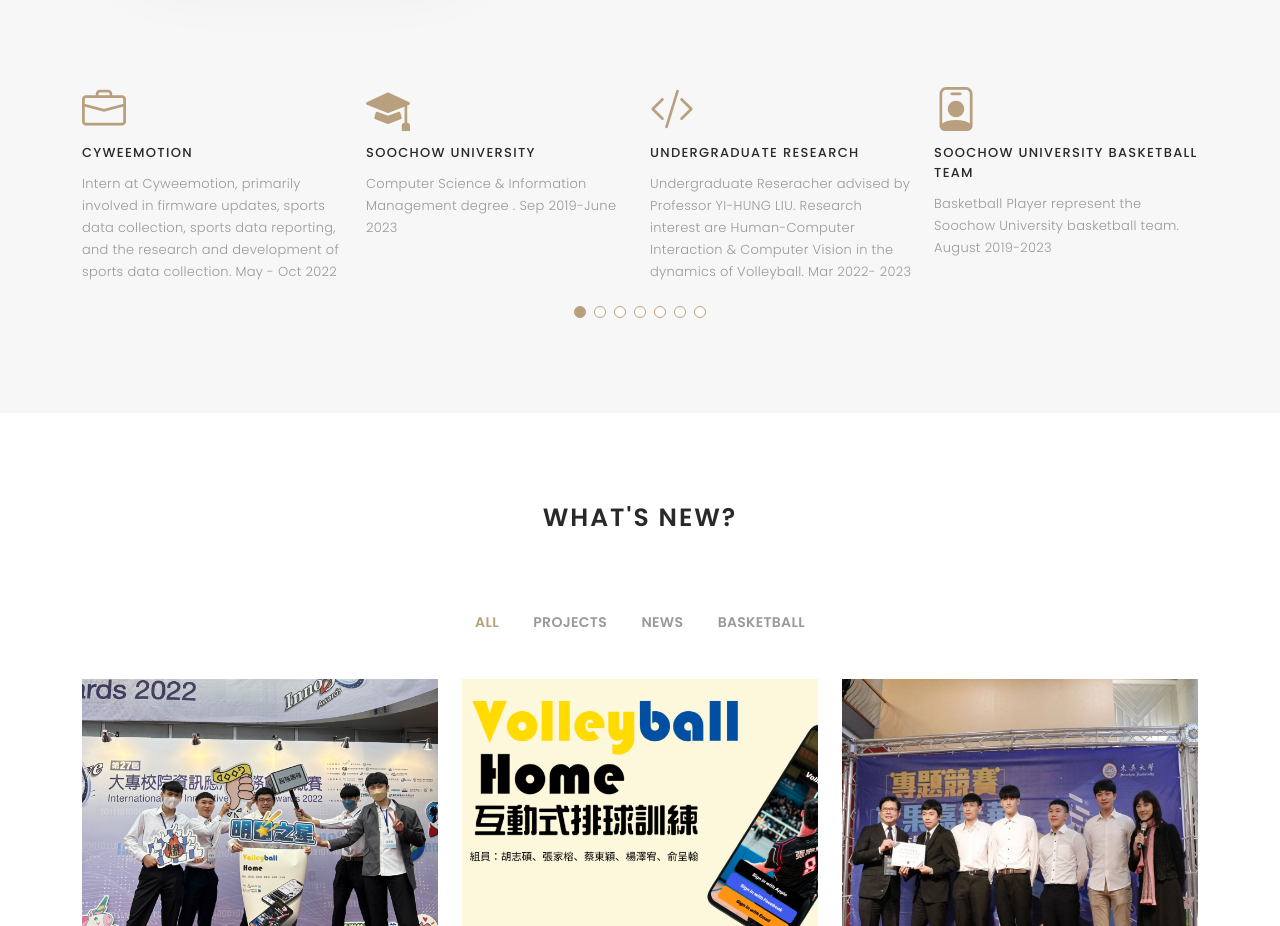
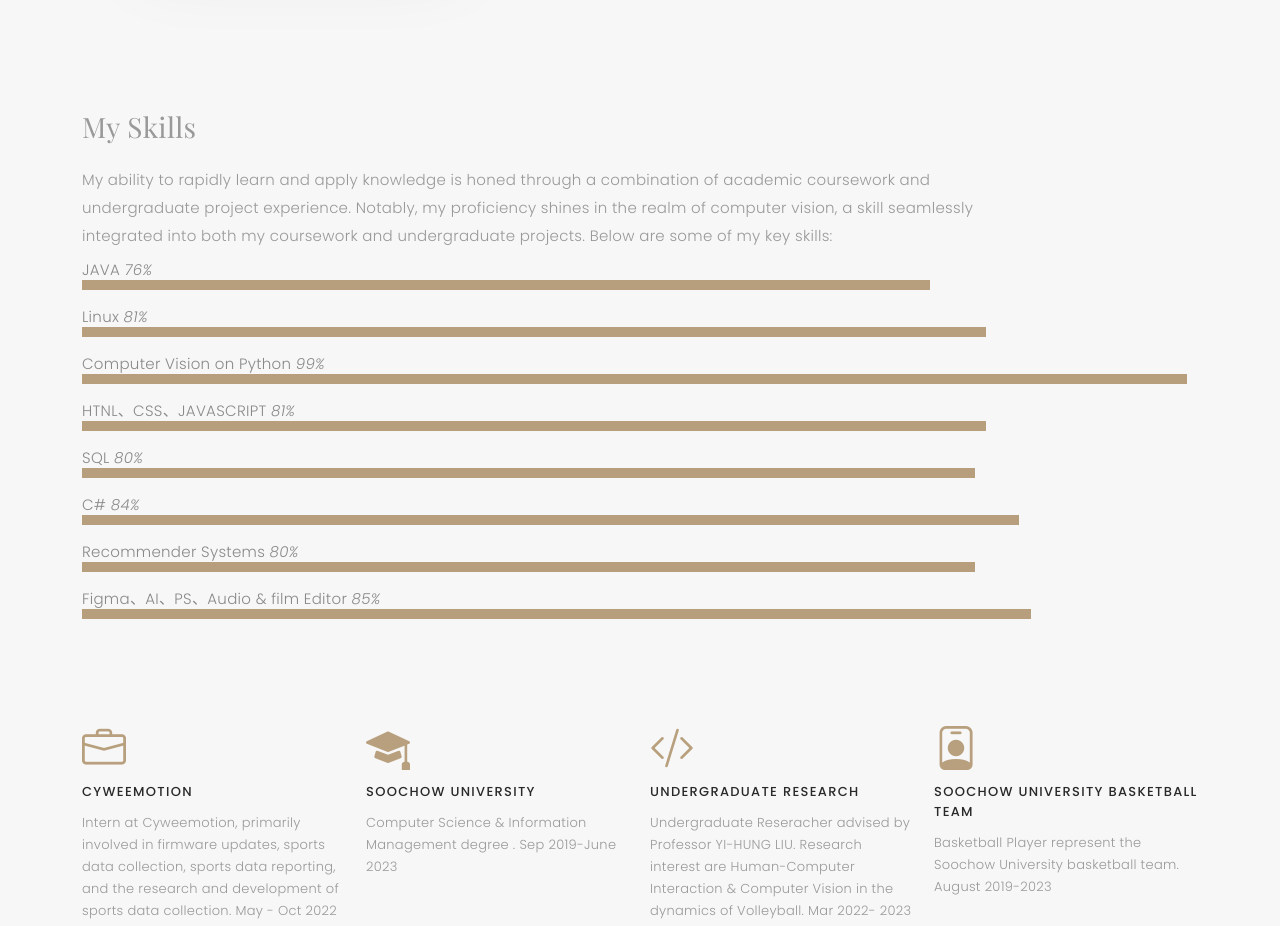
Before and after one commit to TsaiDWin/TsaiDungYing, a plain HTML site: page Resume/index.html in a window 1280 px wide. Shown: the part 1333-2259 px from the top of the page. Drawn offline with nearby package versions, Linux system fonts and the light colour scheme; a web font is replaced by a local one.

Commit message:
Update index.html

```diff
--- a/Resume/index.html
+++ b/Resume/index.html
@@ -103,6 +103,65 @@
         </div>
       </div>
     </div><!-- End About Section -->
+
+      <!-- ======= Skills Section ======= -->
+  <div id="skills" class="paddsection">
+    <div class="container">
+
+      <div class="skills-descr">
+        <p class="p-heading">My Skills</p>
+        <p class="separator">My ability to rapidly learn and apply knowledge is honed through a combination of academic coursework and undergraduate project experience. Notably, my proficiency shines in the realm of computer vision, a skill seamlessly integrated into both my coursework and undergraduate projects. Below are some of my key skills:</p>
+
+      </div>
+
+        <div class="row skills-content">
+
+
+          <span class="skill">JAVA <i class="val">76%</i></span>
+          <div class="progress-bar-wrap">
+            <div class="progress-bar" role="progressbar" aria-valuenow="20" aria-valuemin="0" aria-valuemax="100" style="width: 76%;"></div>
+          </div>
+
+        <span class="skill">Linux <i class="val">81%</i></span>
+          <div class="progress-bar-wrap">
+            <div class="progress-bar" role="progressbar" aria-valuenow="20" aria-valuemin="0" aria-valuemax="100" style="width: 81%;"></div>
+          </div>
+
+          <span class="skill">Computer Vision on Python <i class="val">99%</i></span>
+          <div class="progress-bar-wrap">
+            <div class="progress-bar" role="progressbar" aria-valuenow="20" aria-valuemin="0" aria-valuemax="100" style="width: 99%;"></div>
+          </div>
+
+          <span class="skill">HTNL、CSS、JAVASCRIPT <i class="val">81%</i></span>
+          <div class="progress-bar-wrap">
+            <div class="progress-bar" role="progressbar" aria-valuenow="20" aria-valuemin="0" aria-valuemax="100" style="width: 81%;"></div>
+          </div>
+
+          <span class="skill">SQL <i class="val">80%</i></span>
+          <div class="progress-bar-wrap">
+            <div class="progress-bar" role="progressbar" aria-valuenow="20" aria-valuemin="0" aria-valuemax="100" style="width: 80%;"></div>
+          </div>
+
+          <span class="skill">C# <i class="val">84%</i></span>
+          <div class="progress-bar-wrap">
+            <div class="progress-bar" role="progressbar" aria-valuenow="20" aria-valuemin="0" aria-valuemax="100" style="width: 84%;"></div>
+          </div>
+
+          <span class="skill">Recommender Systems <i class="val">80%</i></span>
+          <div class="progress-bar-wrap">
+            <div class="progress-bar" role="progressbar" aria-valuenow="20" aria-valuemin="0" aria-valuemax="100" style="width: 80%;"></div>
+          </div>
+
+          <span class="skill">Figma、AI、PS、Audio & film Editor <i class="val">85%</i></span>
+          <div class="progress-bar-wrap">
+            <div class="progress-bar" role="progressbar" aria-valuenow="20" aria-valuemin="0" aria-valuemax="100" style="width: 85%;"></div>
+          </div>
+
+          </div>
+        </div>
+
+    </div>
+  </div><!-- End Skills Section -->
 
     <!-- ======= Services Section ======= -->
     <div id="services">
```
